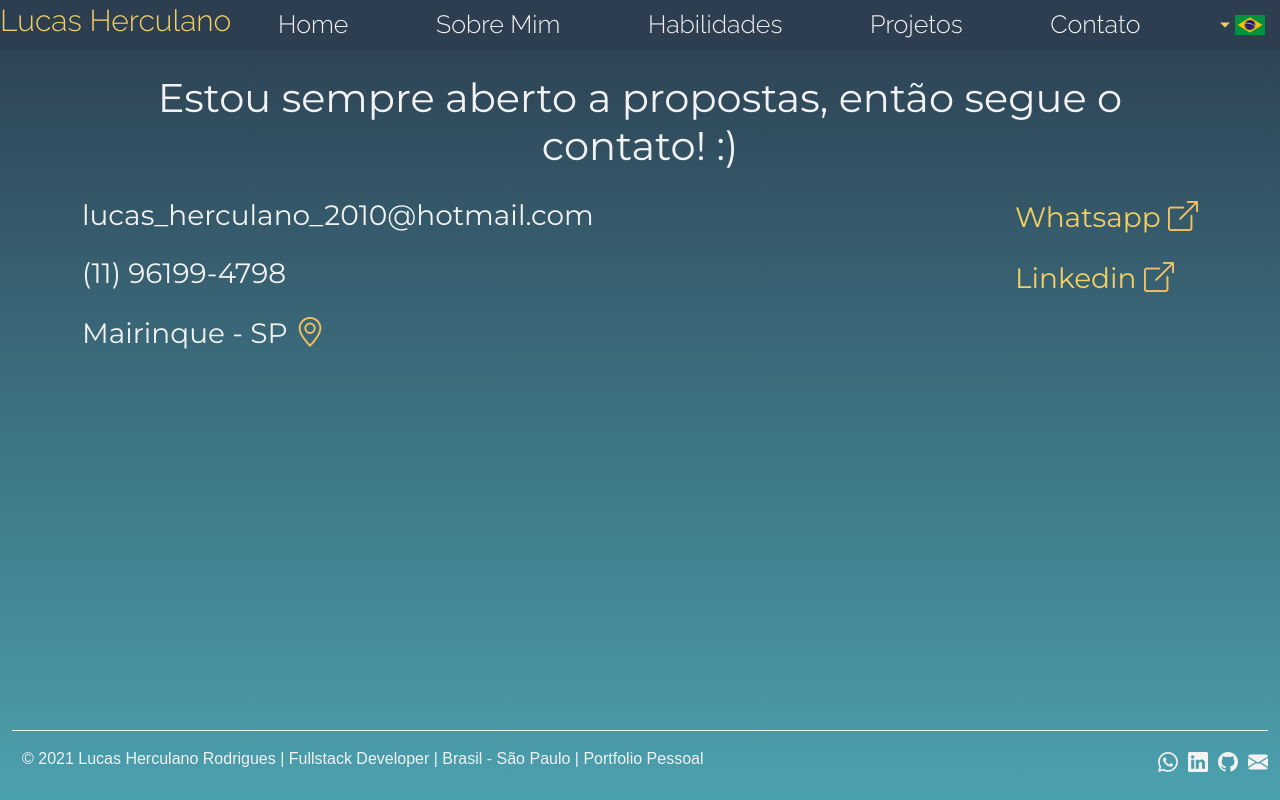
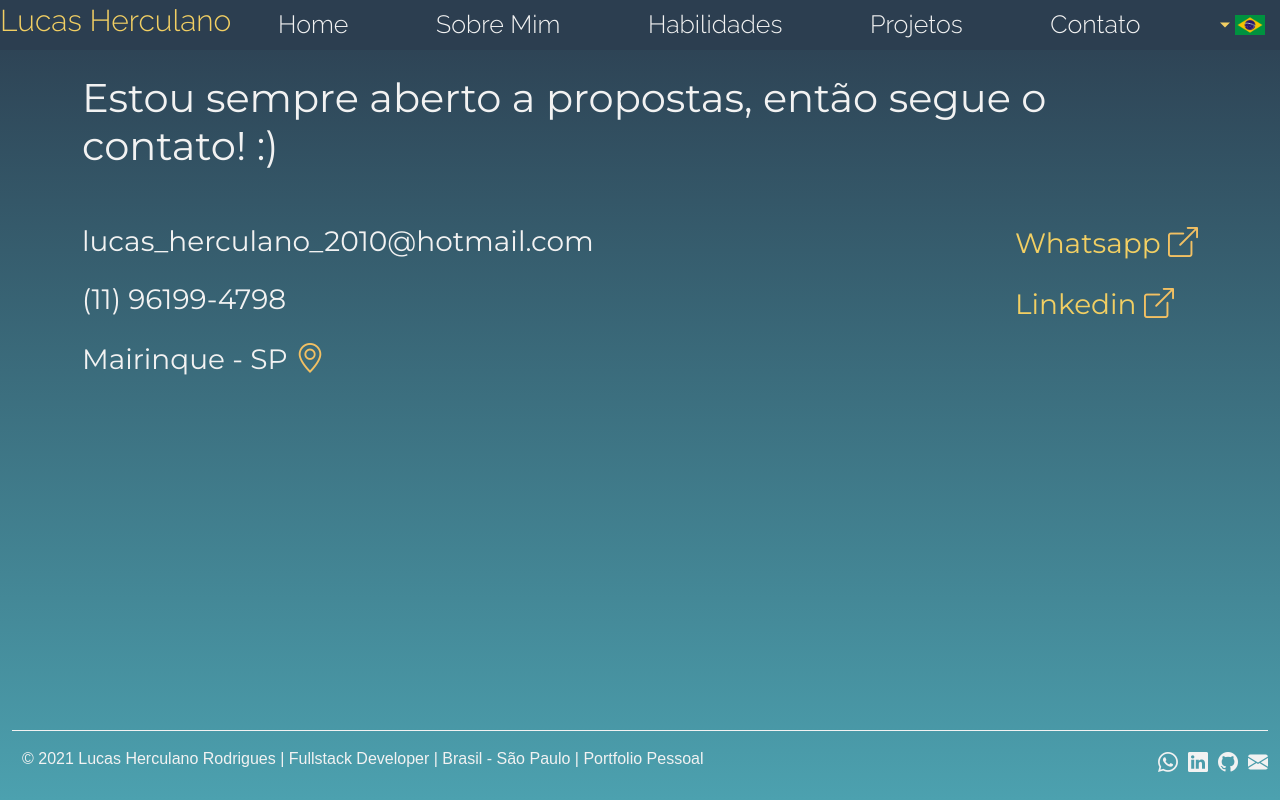
Before and after one commit to Lucaswhy/myPortfolio, a Vue app: page /contato in a window 1280 px wide. Built offline with nearby package versions, Linux system fonts and the light colour scheme.

Commit message:
change photo,

```diff
--- a/src/components/pt-br/contato/style.scss
+++ b/src/components/pt-br/contato/style.scss
@@ -9,7 +9,6 @@ div{
 
     h2{
         font-size: 40px;
-        text-align: center;
         color: $fontColor;
         font-family: 'Montserrat','Raleway Light',Arial;
         @media only screen and (max-width: 992px){
@@ -23,6 +22,7 @@ div{
         font-family: 'Raleway Light', 'Montserrat', Arial;
         color: $fontColor;
         font-size: 28px;
+        margin-top: 50px !important;
         @media only screen and (max-width: 992px){
             flex-direction: column;
             font-size: 18px;
--- a/src/components/pt-br/habilidade/style.scss
+++ b/src/components/pt-br/habilidade/style.scss
@@ -16,7 +16,6 @@ div{
             min-height: 100px;
             background-color: $fontColor;
             color: $fontColor2;
-            border-radius: 20px;
             margin-top: 30px;
             @media only screen and (max-width: 992px){
                 align-items: center;
```
Also changed, not shown: src/assets/luks.jpg.
